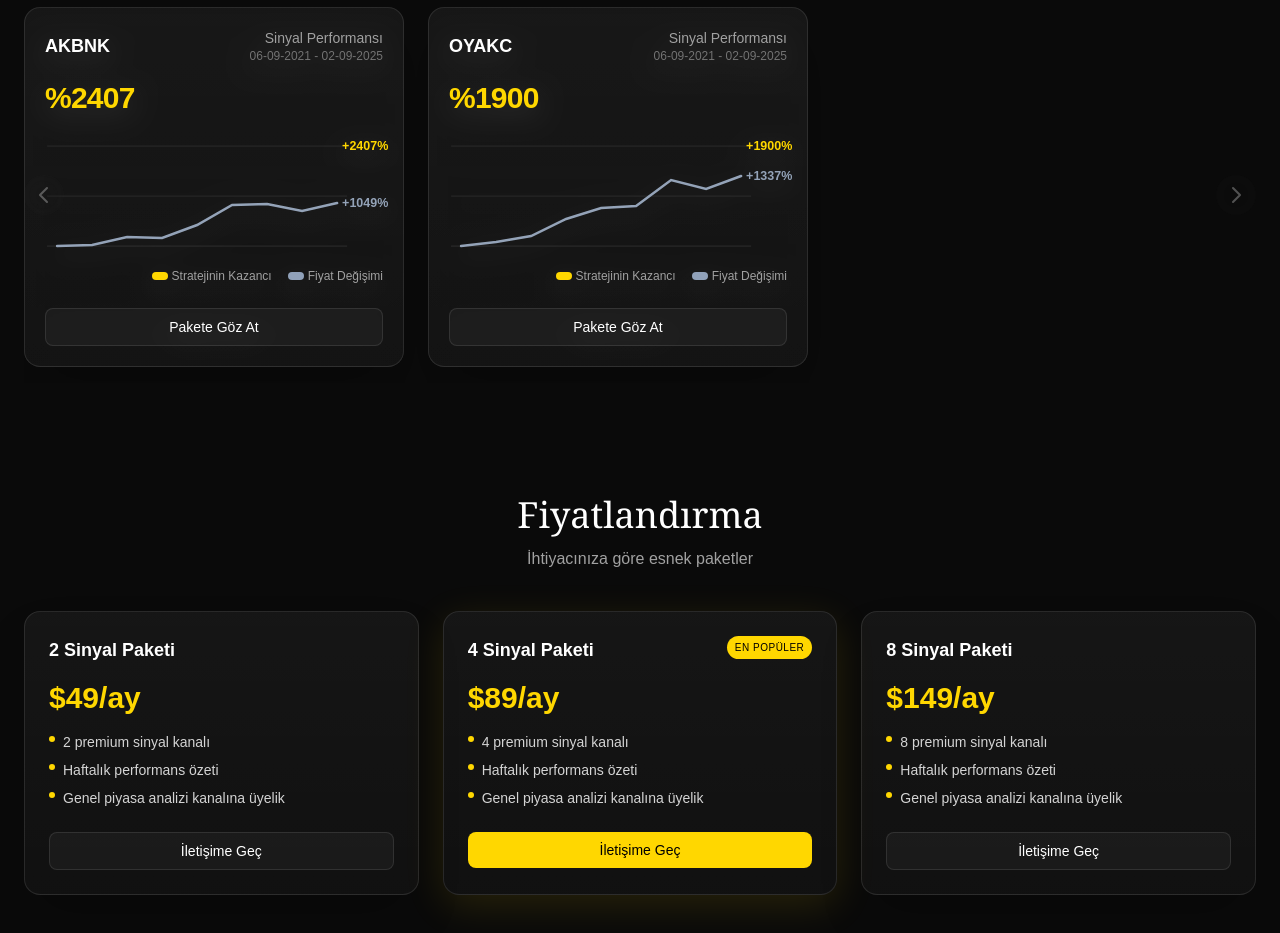
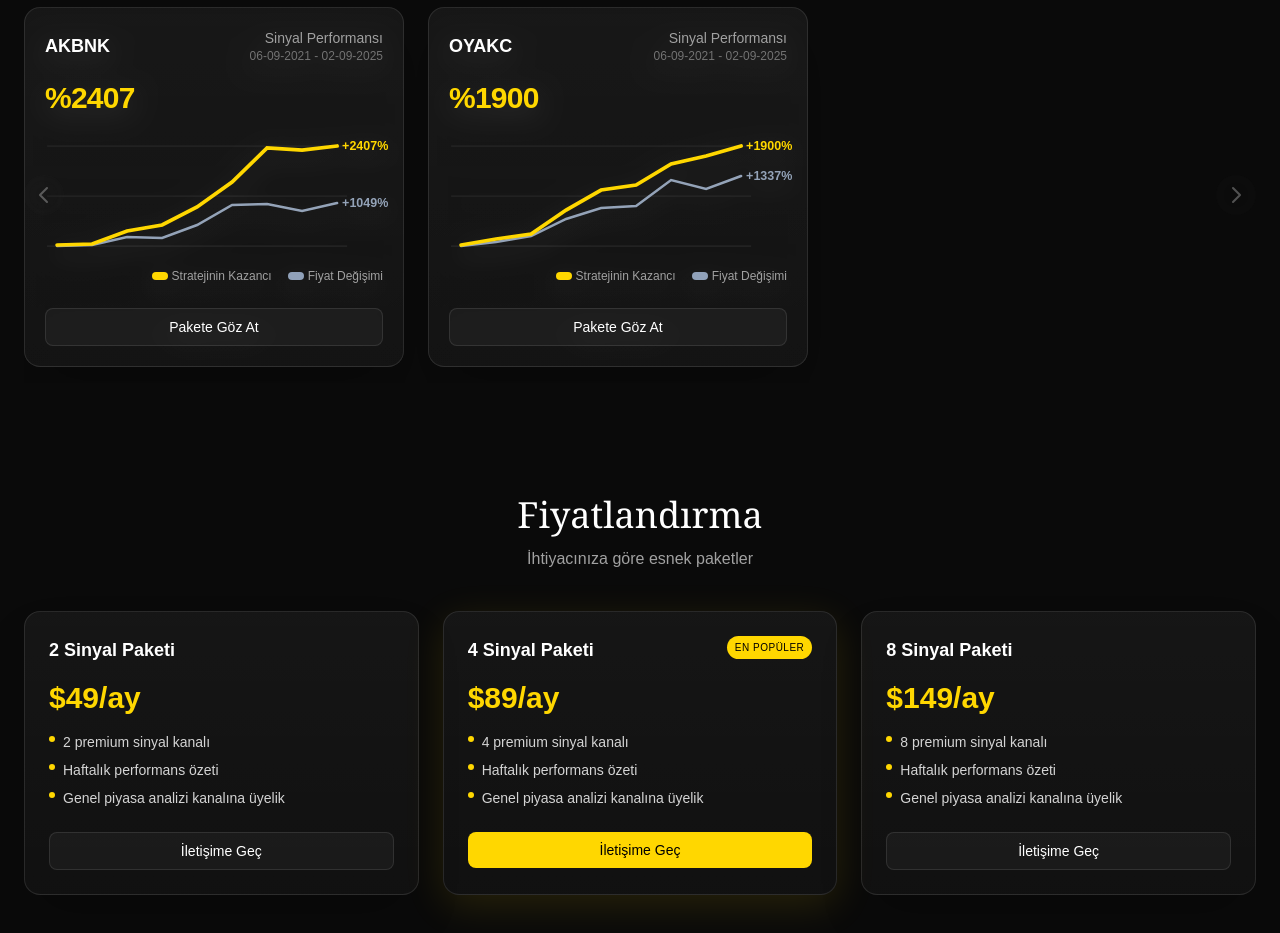
Before and after one commit to tolgacatalpinar/servet-akademisi, a Next.js app: page / in a window 1280 px wide. Shown: the part 2100-3033 px from the top of the page. Built offline with nearby package versions, Linux system fonts and the light colour scheme.

Commit message:
Update page.jsx

```diff
--- a/app/page.jsx
+++ b/app/page.jsx
@@ -585,7 +585,7 @@
                       {/* Series: Buy & Hold */}
                       <polyline points={holdPoints} fill="none" stroke="#94a3b8" strokeWidth="2" strokeLinecap="round" />
                       {/* Series: Strategy (gold) */}
-                      <polyline points={signalPoints} fill="none" stroke="FFD700" strokeWidth="3" strokeLinecap="round" />
+                      <polyline points={signalPoints} fill="none" stroke="#FFD700" strokeWidth="3" strokeLinecap="round" />
 
                       {/* Performance percentage text */}
                       <text x={lastX + 4} y={ySignal + 3} fontSize="12" className="text-[10px] font-semibold" fill="#FFD700">
```
